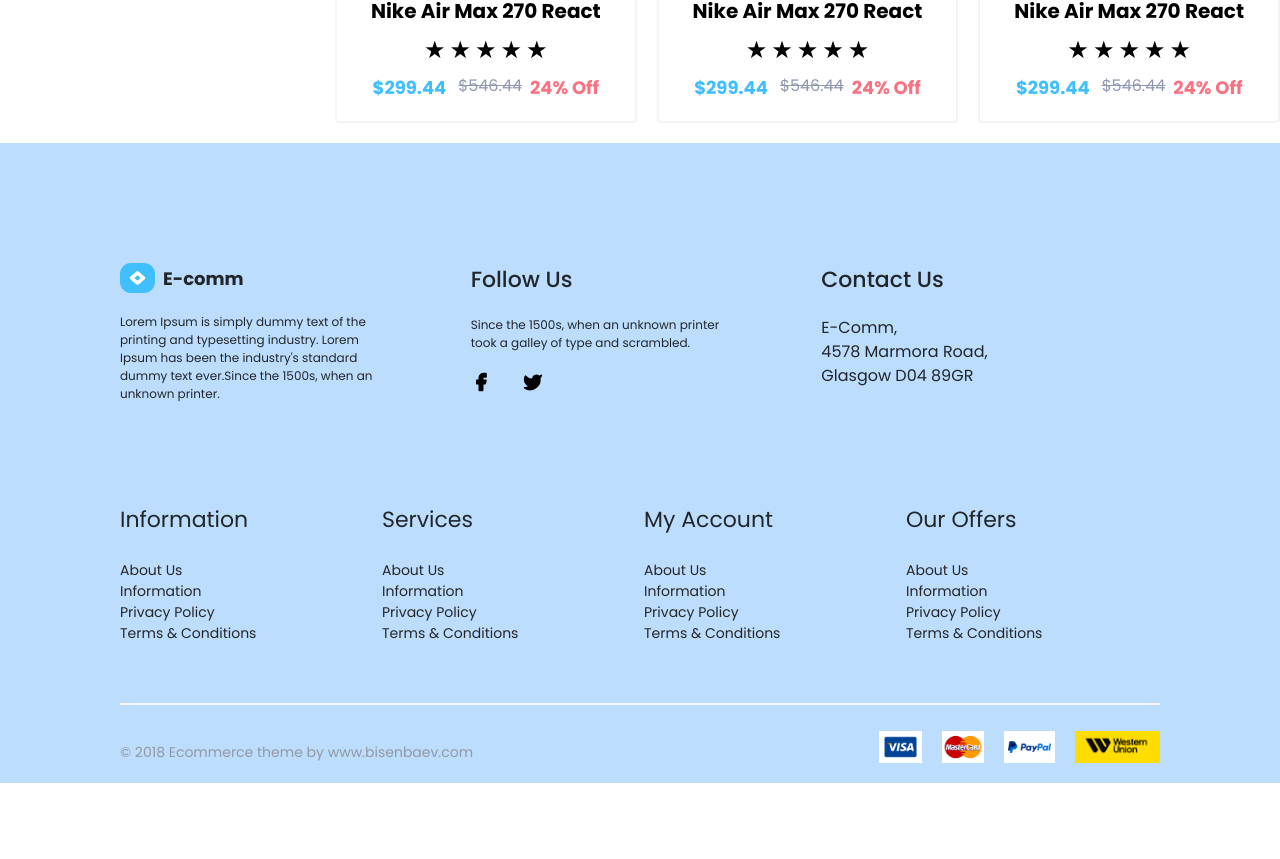
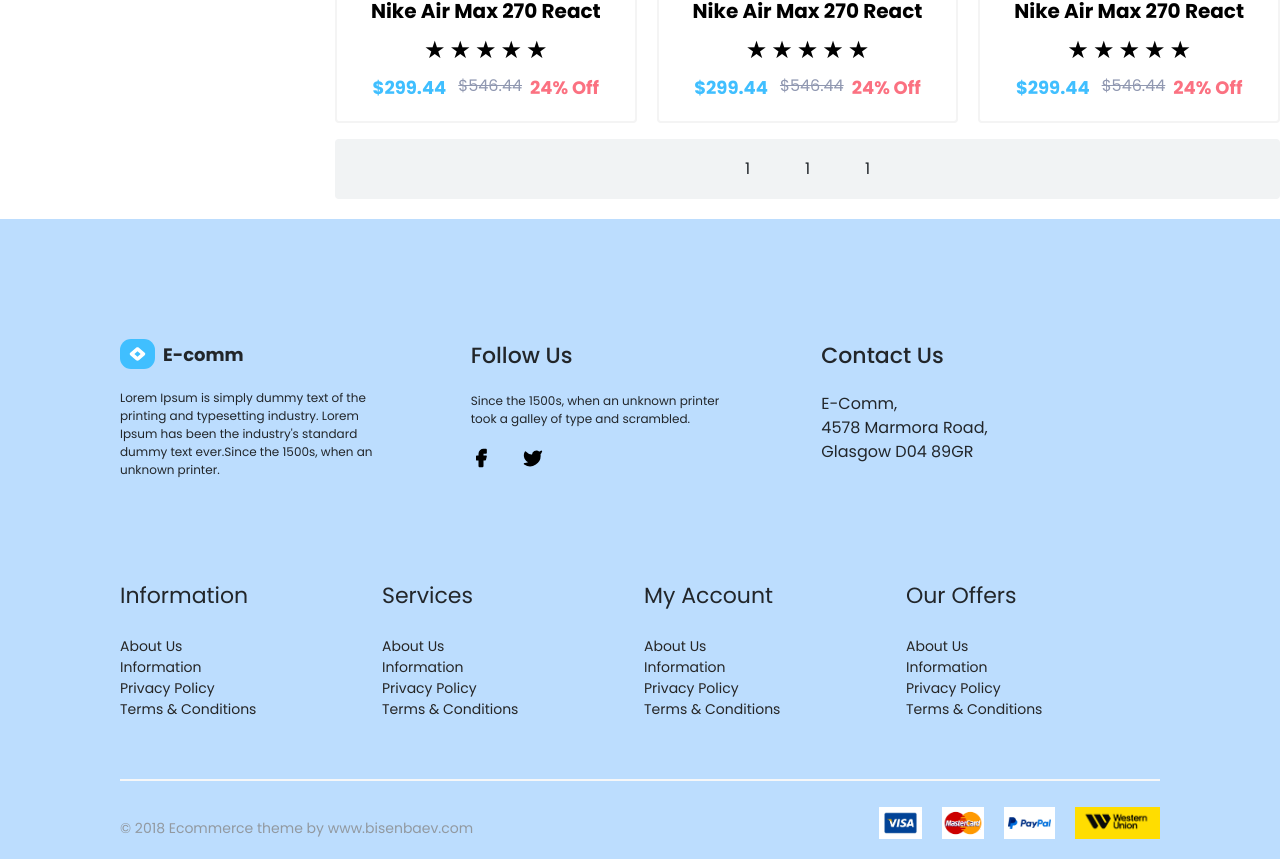
Before and after one commit to adiityasharma/e-comm, a React (Vite) app: page /shop in a window 1280 px wide. Shown: the part 858-1717 px from the top of the page. Before the commit the page ends 1641 px from the top, so only its background shows below. Built offline with nearby package versions, Linux system fonts and the light colour scheme.

Commit message:
pagination

```diff
--- /dev/null
+++ b/src/components/shop/Pagination.jsx
@@ -0,0 +1,20 @@
+import React from 'react'
+
+const Pagination = () => {
+  return (
+    <div className="w-full h-15 md:h-12 lg:h-15 flex justify-center px-3 md:px-3 lg:px-5 text-[#22262A] items-center rounded bg-[#F1F3F4]">
+      <div className="w-15 h-full flex items-center justify-center">
+        <h1>1</h1>
+      </div>
+      <div className="w-15 h-full flex items-center justify-center">
+        <h1>1</h1>
+      </div>
+      <div className="w-15 h-full flex items-center justify-center">
+        <h1>1</h1>
+      </div>
+
+    </div>
+  );
+}
+
+export default Pagination
--- a/src/pages/Shop.jsx
+++ b/src/pages/Shop.jsx
@@ -3,6 +3,7 @@
 import Banner from '../components/shop/Banner'
 import FilterBar from '../components/shop/FilterBar';
 import ProductCard from '../components/shop/ProductCard';
+import Pagination from '../components/shop/Pagination';
 
 const Shop = () => {
   return (
@@ -18,6 +19,7 @@
           <ProductCard/>
           <ProductCard/>
         </div>
+        <Pagination/>
       </div>
     </div>
   );
```
